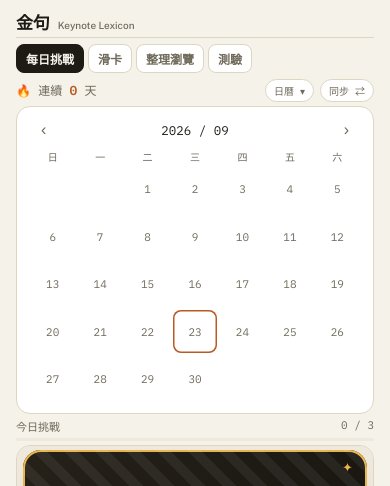
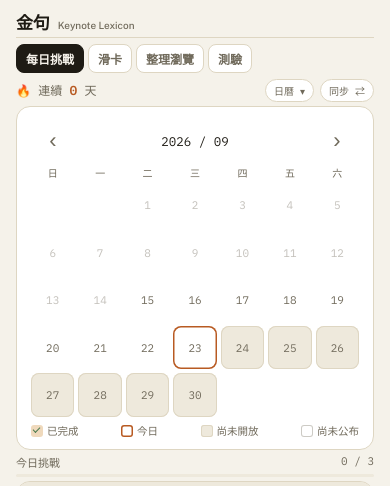
Before and after one commit to ioksengtan/celebrities, a website: page products/vocabulary-cards/keynote-lexicon.html in a window 390 px wide. Both pictures are taken after a click on the button "日曆 ▾". Shown: the top 486 px of the page. Drawn offline with nearby package versions, Linux system fonts and the light colour scheme.

Commit message:
Mobile thin fixes for calendar and quotes wall
Calendar: completed marks, legend, larger month controls. Quotes wall mobile density. Homepage adds Satya Nadella.

```diff
--- a/products/vocabulary-cards/keynote-lexicon.html
+++ b/products/vocabulary-cards/keynote-lexicon.html
@@ -374,22 +374,73 @@
     width: 100%; max-width: 420px; background: var(--surface); border: 1px solid var(--line);
     border-radius: 14px; padding: 12px 14px;
   }
-  .cal-header{ display: flex; align-items: center; justify-content: space-between; margin-bottom: 8px; }
-  .cal-header button{ background: none; border: none; font-size: 16px; color: var(--muted); cursor: pointer; padding: 2px 10px; }
-  .cal-header button:hover{ color: var(--accent); }
+  .cal-header{ display: flex; align-items: center; justify-content: space-between; margin-bottom: 2px; }
+  .cal-header button{
+    background: none; border: none; font-size: 22px; line-height: 1; color: var(--muted);
+    cursor: pointer; min-width: 44px; min-height: 44px; padding: 0 8px; border-radius: 12px;
+    display: inline-flex; align-items: center; justify-content: center;
+  }
+  .cal-header button:hover,
+  .cal-header button:focus-visible{ color: var(--accent); background: var(--surface-2); }
   #cal-month-label{ font-size: 12.5px; color: var(--ink); }
   .cal-grid{ display: grid; grid-template-columns: repeat(7, 1fr); gap: 4px; }
   .cal-dow{ font-size: 10px; text-align: center; color: var(--muted); }
   .cal-cell{
+    position: relative;
     aspect-ratio: 1; display: flex; align-items: center; justify-content: center;
     border-radius: 8px; font-size: 11px; color: var(--muted); font-family: "IBM Plex Mono", monospace;
   }
-  .cal-cell.done{ background: var(--accent); color: var(--accent-ink); font-weight: 600; }
+  .cal-cell.done{ background: var(--accent-soft); color: var(--ink); font-weight: 600; }
+  .cal-cell.done::after{
+    content: "";
+    position: absolute;
+    top: 4px;
+    right: 4px;
+    width: 7px;
+    height: 4px;
+    border-left: 1.5px solid var(--good);
+    border-bottom: 1.5px solid var(--good);
+    transform: rotate(-45deg);
+    pointer-events: none;
+  }
   .cal-cell.today{ box-shadow: inset 0 0 0 1.5px var(--accent); }
+  .cal-cell.locked{ background: var(--surface-2); color: var(--muted); box-shadow: inset 0 0 0 1px var(--line); }
+  .cal-cell.unscheduled{ color: color-mix(in srgb, var(--muted) 42%, transparent); }
   .cal-cell.viewing:not(.today){ box-shadow: inset 0 0 0 1.5px var(--ink); }
   .cal-cell.clickable{ cursor: pointer; }
   .cal-cell.clickable:hover:not(.done){ color: var(--ink); background: var(--surface-2); }
   .cal-cell.empty{ visibility: hidden; }
+  .cal-legend{
+    display: flex;
+    flex-wrap: nowrap;
+    justify-content: space-between;
+    gap: 6px;
+    margin: 8px 0 0;
+    font-size: 10.5px;
+    line-height: 1.2;
+    color: var(--muted);
+    white-space: nowrap;
+  }
+  .cal-legend > span{ display: inline-flex; align-items: center; gap: 4px; min-width: 0; }
+  .lg{
+    width: 12px; height: 12px; border-radius: 3px; flex: none; position: relative;
+    box-sizing: border-box;
+  }
+  .lg-done{ background: var(--accent-soft); }
+  .lg-done::after{
+    content: "";
+    position: absolute;
+    top: 2px;
+    left: 2px;
+    width: 6px;
+    height: 3px;
+    border-left: 1.5px solid var(--good);
+    border-bottom: 1.5px solid var(--good);
+    transform: rotate(-45deg);
+  }
+  .lg-today{ box-shadow: inset 0 0 0 1.5px var(--accent); }
+  .lg-locked{ background: var(--surface-2); box-shadow: inset 0 0 0 1px var(--line); }
+  .lg-unscheduled{ box-shadow: inset 0 0 0 1px color-mix(in srgb, var(--muted) 35%, transparent); }
   .sync-lead{ font-size: 11.5px; color: var(--muted); line-height: 1.5; margin: 0 0 10px; }
   .sync-row{ margin-bottom: 12px; }
   .sync-row:last-child{ margin-bottom: 0; }
@@ -624,6 +675,12 @@
         <button id="cal-next" aria-label="下個月">›</button>
       </div>
       <div class="cal-grid" id="cal-grid"></div>
+      <div class="cal-legend" aria-label="日曆圖例">
+        <span><span class="lg lg-done" aria-hidden="true"></span>已完成</span>
+        <span><span class="lg lg-today" aria-hidden="true"></span>今日</span>
+        <span><span class="lg lg-locked" aria-hidden="true"></span>尚未開放</span>
+        <span><span class="lg lg-unscheduled" aria-hidden="true"></span>尚未公布</span>
+      </div>
     </div>
     <div id="sync-wrap" hidden>
       <p class="sync-lead">連續天數與封存清單存在這台裝置的瀏覽器裡，換裝置不會自動同步。匯出代碼貼到另一台裝置，或反過來貼別台裝置的代碼進來，就能把進度合併（完成日與封存卡都用聯集，不會蓋掉任一邊）。</p>
@@ -1395,20 +1452,32 @@ function renderCalendar(){
   const todayS = todayStr();
   for (let day = 1; day <= daysInMonth; day++){
     const dateStr = y + "-" + String(m+1).padStart(2,"0") + "-" + String(day).padStart(2,"0");
+    const done = !!dailyRecord[dateStr];
+    const scheduled = hasScheduledPack(dateStr);
     const clickable = canViewDailyDate(dateStr);
+    const isToday = dateStr === todayS;
     const el = document.createElement("div");
     el.className = "cal-cell"
-      + (dailyRecord[dateStr] ? " done" : "")
-      + (dateStr === todayS ? " today" : "")
+      + (done ? " done" : "")
+      + (isToday ? " today" : "")
       + (dateStr === viewingDate ? " viewing" : "")
-      + (clickable ? " clickable" : "");
-    el.textContent = dailyRecord[dateStr] ? "✓" : String(day);
+      + (clickable ? " clickable" : "")
+      + (!clickable && dateStr > todayS && scheduled ? " locked" : "")
+      + (!clickable && !scheduled ? " unscheduled" : "");
+    el.textContent = String(day);
+    const labels = [day + "日"];
+    if (done) labels.push("已完成");
+    if (isToday) labels.push("今日");
+    else if (!clickable && dateStr > todayS && scheduled) labels.push("尚未開放");
+    else if (!clickable && !scheduled) labels.push("尚未公布");
+    el.setAttribute("aria-label", labels.join("，"));
     if (clickable){
-      el.title = dateStr === todayS ? "查看今日挑戰" : "查看這天的挑戰";
+      const viewLabel = isToday ? "查看今日挑戰" : "查看這天的挑戰";
+      el.title = done ? ("已完成・" + viewLabel) : viewLabel;
       el.addEventListener("click", ()=> renderDaily(dateStr));
-    } else if (dateStr > todayS && hasScheduledPack(dateStr)){
+    } else if (dateStr > todayS && scheduled){
       el.title = "尚未開放";
-    } else if (!hasScheduledPack(dateStr)){
+    } else if (!scheduled){
       el.title = "尚未公布";
     }
     grid.appendChild(el);
```
Also changed, not shown: index.html (+1 -1 lines), products/core/site.css (+15 -0 lines).
